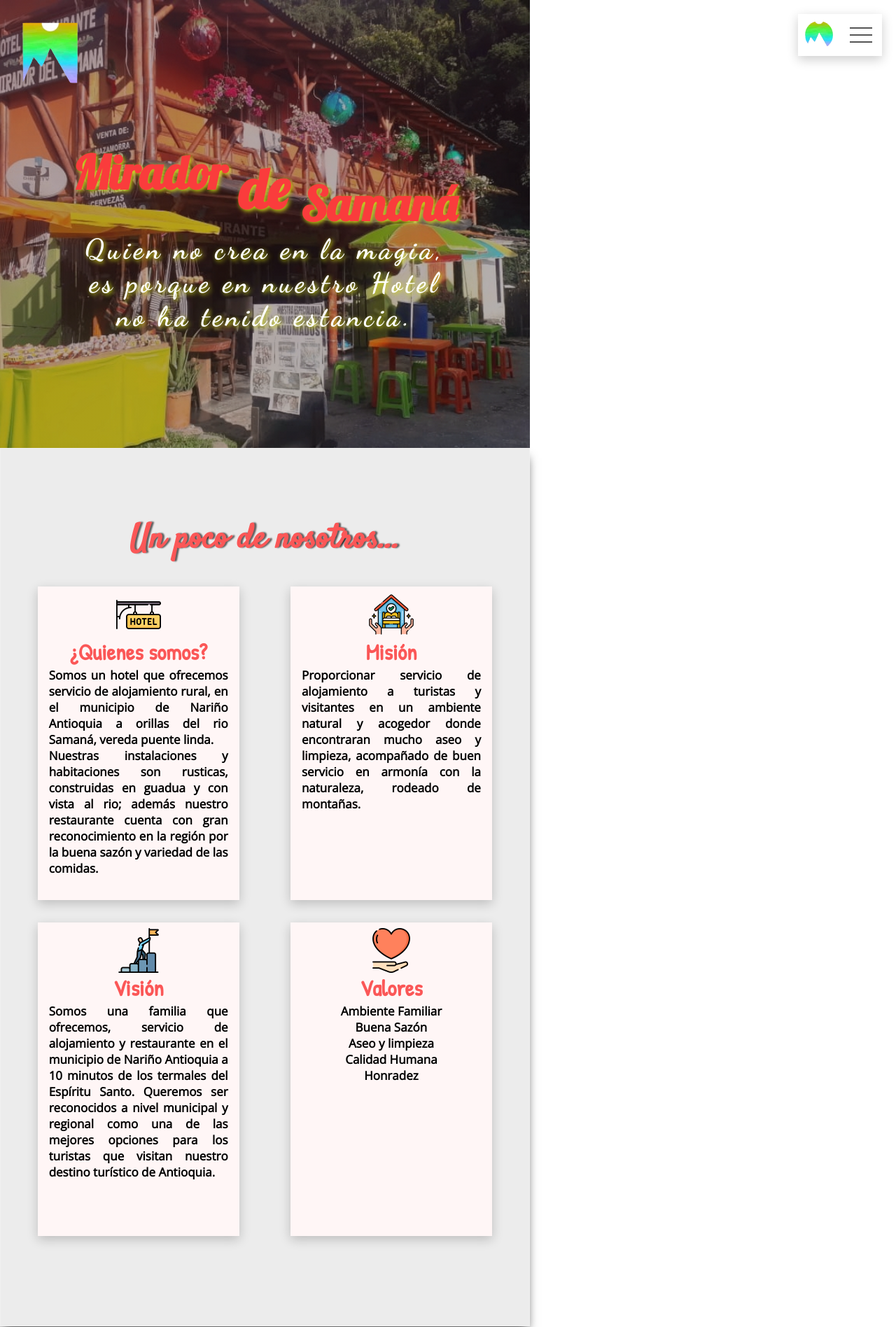
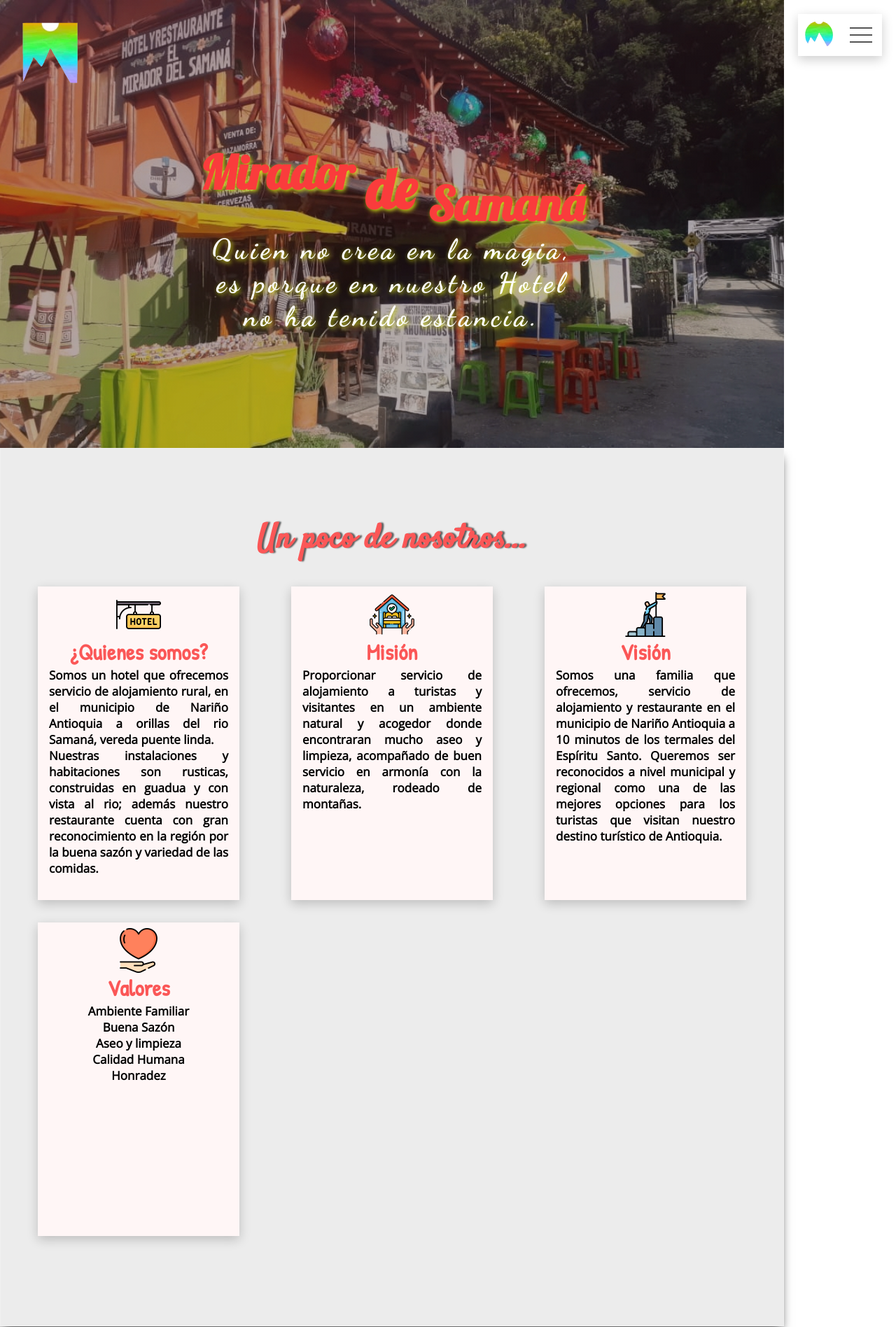
Before and after one commit to jonatanoa/Mirador-del-Samana, a PHP site: page / in a window 1280 px wide. Shown: the top 1896 px of the page at 70% size. Run offline with PHP 8.4, Linux system fonts and the light colour scheme.

Commit message:
quito flex de html

```diff
--- a/css/style.css
+++ b/css/style.css
@@ -6,7 +6,7 @@ box-sizing: border-box;
 }
 html{
 scroll-behavior: smooth;
-display: flex;
+width: 70rem;
 }
 
 @-webkit-keyframes moveIntop {
```
